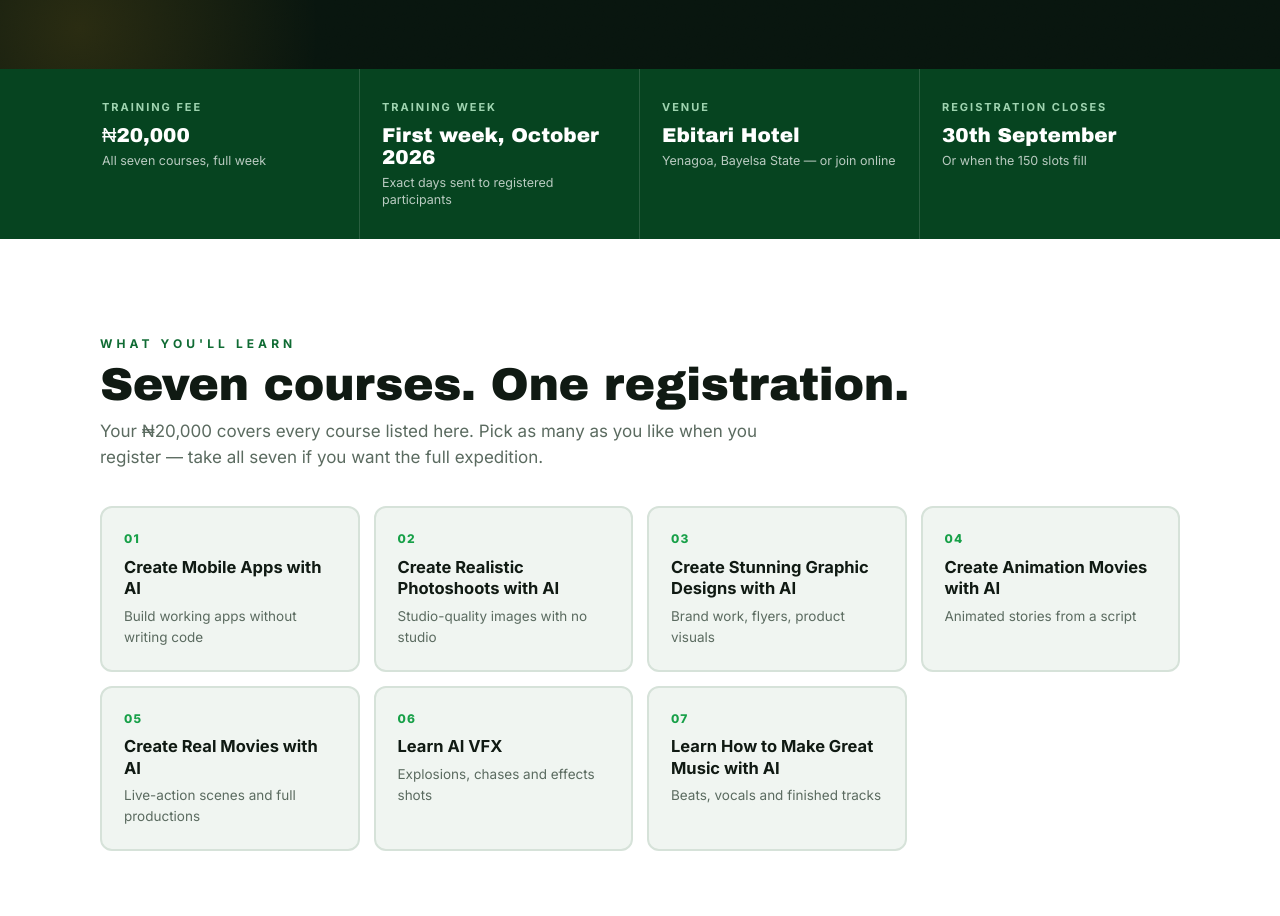
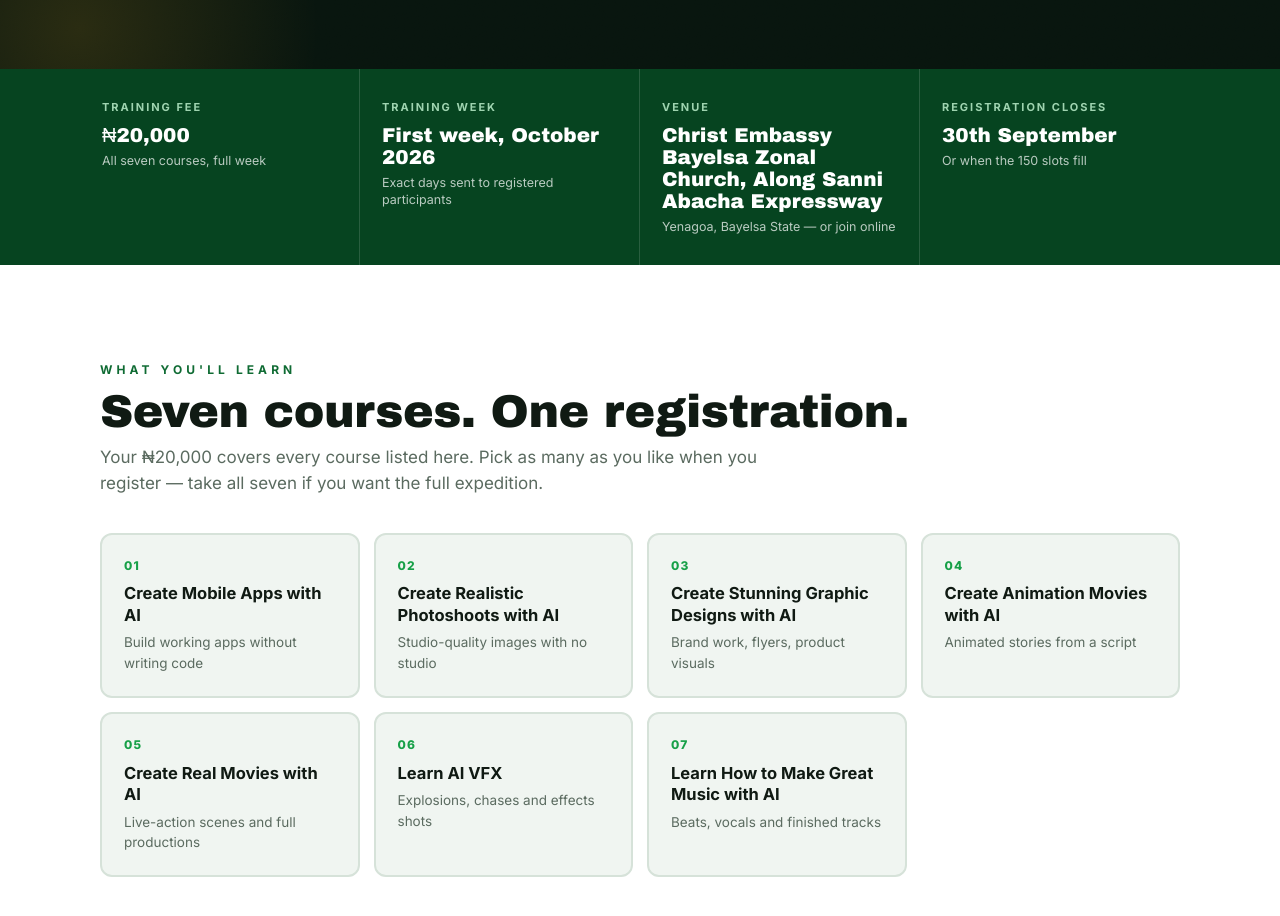
Before and after one commit to Y24KL/BAY-AI, a React (Vite) app: page / in a window 1280 px wide. Shown: the part 1020-1936 px from the top of the page. Built offline with nearby package versions, Linux system fonts and the light colour scheme.

Commit message:
Update Facts.jsx

```diff
--- a/src/components/Facts.jsx
+++ b/src/components/Facts.jsx
@@ -1,7 +1,7 @@
 const FACTS = [
   { k: "Training fee", v: "₦20,000", n: "All seven courses, full week" },
   { k: "Training week", v: "First week, October 2026", n: "Exact days sent to registered participants" },
-  { k: "Venue", v: "Ebitari Hotel", n: "Yenagoa, Bayelsa State — or join online" },
+  { k: "Venue", v: "Christ Embassy Bayelsa Zonal Church, Along Sanni Abacha Expressway", n: "Yenagoa, Bayelsa State — or join online" },
   { k: "Registration closes", v: "30th September", n: "Or when the 150 slots fill" },
 ];
 
```
